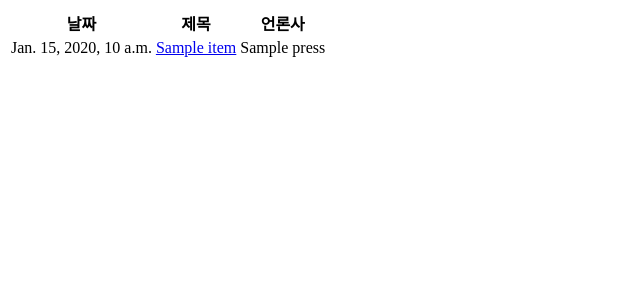
After one commit to DMF-1TEAM/Issue-beat, a Django app: template Issuebeat/web/templates/partials/newslist.html in a window 1280 px wide. The commit adds this page. Shown: the top 300 px of the page, without its empty margins (0-640 px from the left). Run offline with Django 4.2, Linux system fonts and the light colour scheme; the template is opened without the code that fills it: most values are stand-ins (such as "Sample title", 1, 10 or a date in 2020).

Commit message:
뉴스 테이블 안 새로고침 위해 부분적으로 newslist.html 추가

```diff
--- /dev/null
+++ b/Issuebeat/web/templates/partials/newslist.html
@@ -0,0 +1,22 @@
+<table>
+    <thead>
+        <tr>
+            <th>날짜</th>
+            <th>제목</th>
+            <th>언론사</th>
+        </tr>
+    </thead>
+    <tbody>
+        {% for item in page_obj %}
+            <tr>
+                <td>{{ item.date }}</td>
+                <td><a href="{{ item.link }}" target="_blank">{{ item.title }}</a></td>
+                <td>{{ item.press }}</td>
+            </tr>
+        {% empty %}
+            <tr>
+                <td colspan="3">뉴스 기사가 없습니다.</td>
+            </tr>
+        {% endfor %}
+    </tbody>
+</table>
```
Also changed, not shown: Issuebeat/web/templates/resultsam.html (+20 -8 lines), Issuebeat/web/views.py (+8 -5 lines).
